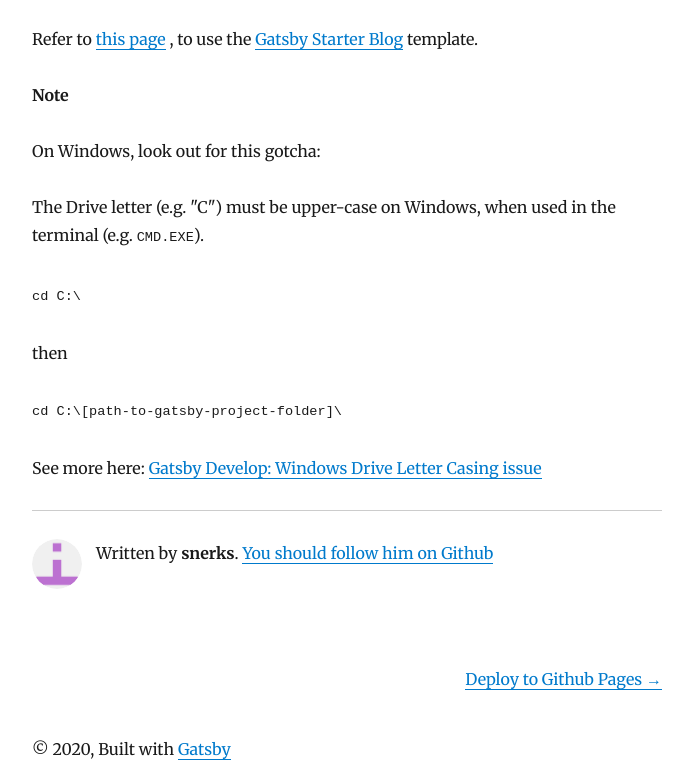
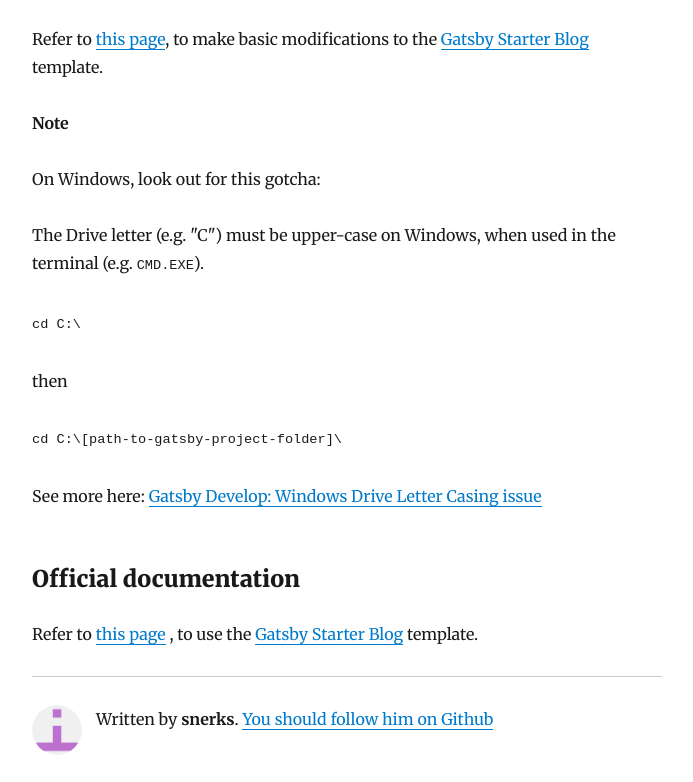
Before and after one commit to snerks/my-blog-starter, a Gatsby site: page /gatsby-starter-blog/ in a window 1280 px wide. Shown: the part 170-952 px from the top of the page, without its empty margins (293-986 px from the left). Built offline with nearby package versions, Linux system fonts and the light colour scheme; Gatsby itself is replaced by a stand-in of ours; some packages are replaced by stand-ins of ours.

Commit message:
Add tutorial link

```diff
--- a/content/blog/gatsby-starter-blog/index.md
+++ b/content/blog/gatsby-starter-blog/index.md
@@ -4,7 +4,7 @@ date: "2020-01-05T10:56:03.284Z"
 description: "Use the Gatsby Starter Blog"
 ---
 
-Refer to [this page](https://www.gatsbyjs.org/starters/gatsbyjs/gatsby-starter-blog/) , to use the
+Refer to [this page](https://daveceddia.com/start-blog-gatsby-netlify/), to make basic modifications to the
 [Gatsby Starter Blog](https://www.gatsbyjs.org/starters/gatsbyjs/gatsby-starter-blog/) template.
 
 **Note**
@@ -21,3 +21,8 @@ then
 
 See more here:
 [Gatsby Develop: Windows Drive Letter Casing issue](https://github.com/netlify-templates/gatsby-starter-netlify-cms/issues/446)
+
+### Official documentation
+
+Refer to [this page](https://www.gatsbyjs.org/starters/gatsbyjs/gatsby-starter-blog/) , to use the
+[Gatsby Starter Blog](https://www.gatsbyjs.org/starters/gatsbyjs/gatsby-starter-blog/) template.
```
